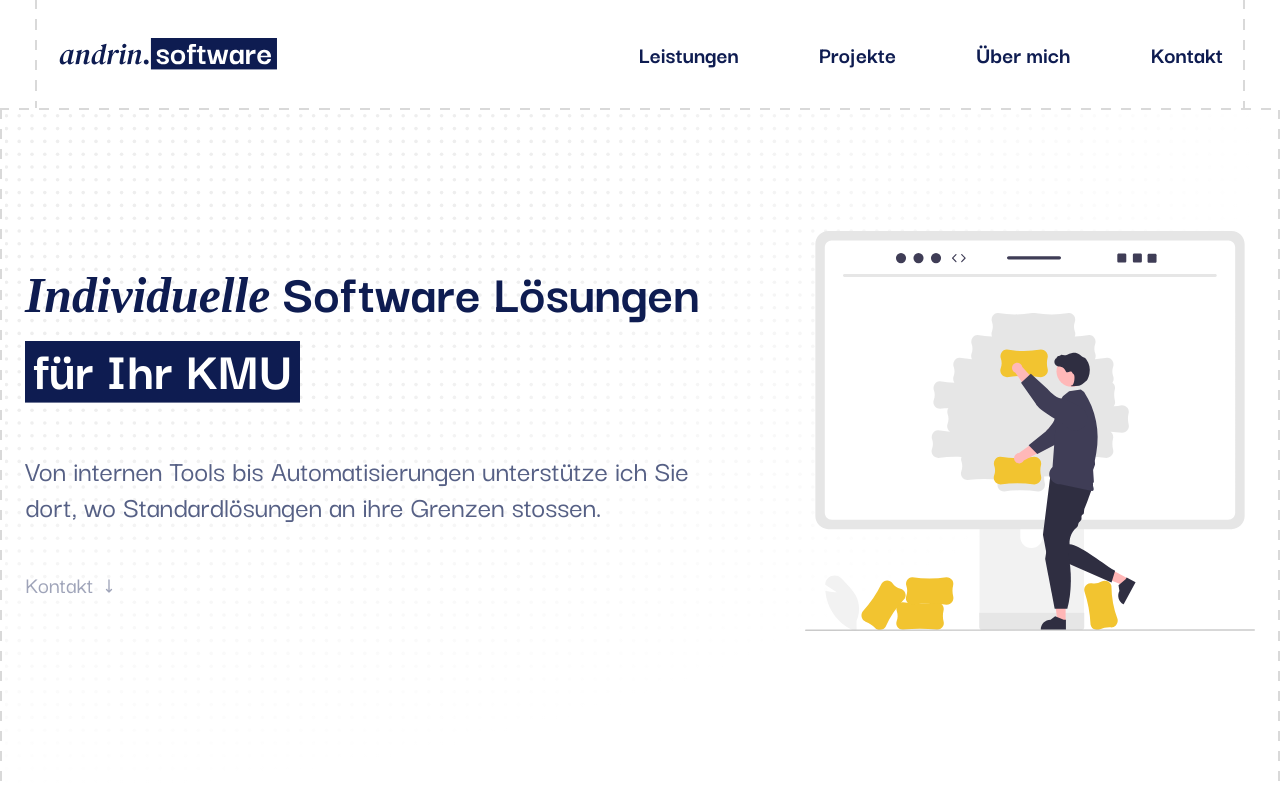
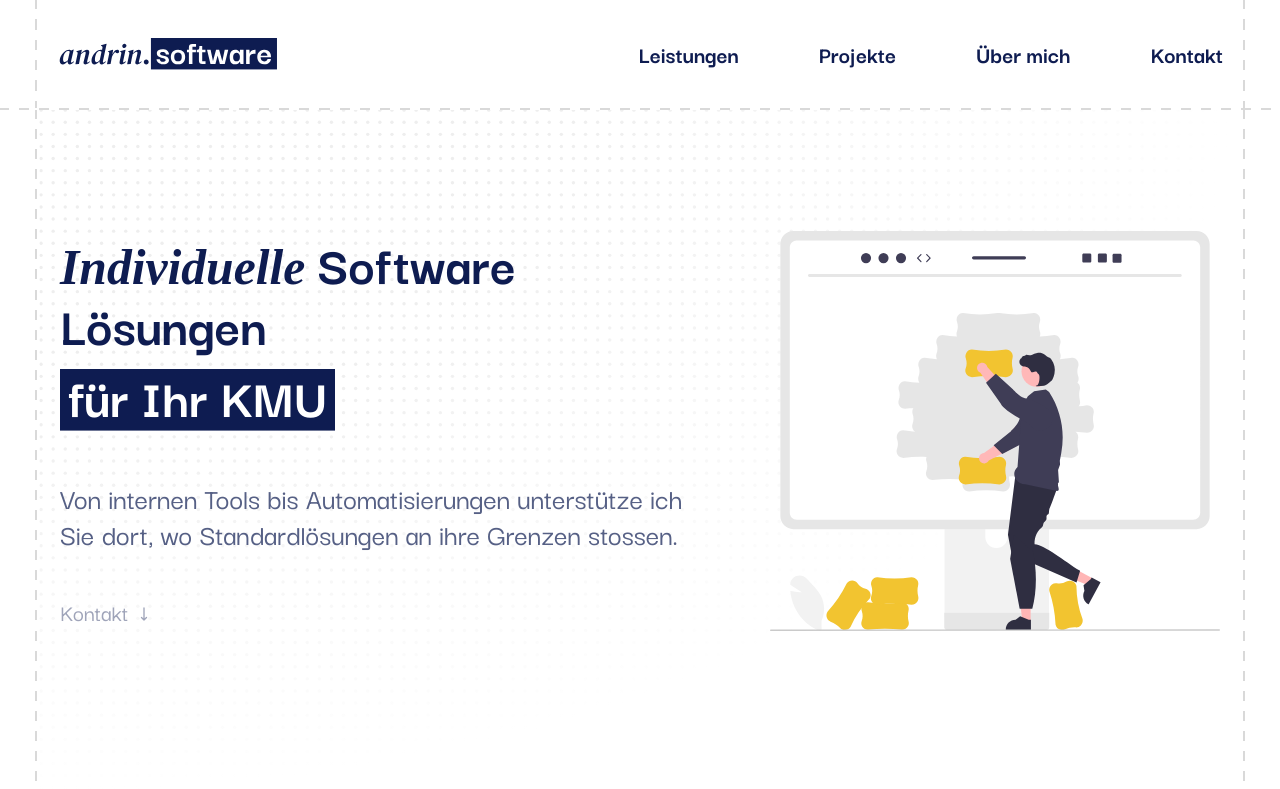
Before and after one commit to codeofandrin/andrin.software, a Next.js app: page / in a window 1280 px wide. Shown: the top 789 px of the page. Built offline with nearby package versions, Linux system fonts and the light colour scheme.

Commit message:
Fix x-margin not applying on desktop sections

```diff
--- a/src/components/home/SectionContainer.tsx
+++ b/src/components/home/SectionContainer.tsx
@@ -61,9 +61,9 @@ export default function SectionContainer({
   const border = noYBorder ? xBorder : xAndBBorder
 
   return (
-    <div className="sm:mx-body-desktop w-full sm:max-w-7xl">
+    <div className="w-full sm:flex sm:justify-center">
       <div
-        className={`${border} w-full ${topPadding} ${bottomPadding} ${bgColor} ${className ?? ""}`}
+        className={`${border} sm:mx-body-desktop w-full sm:max-w-7xl ${topPadding} ${bottomPadding} ${bgColor} ${className ?? ""}`}
         {...props}>
         {children}
       </div>
```
